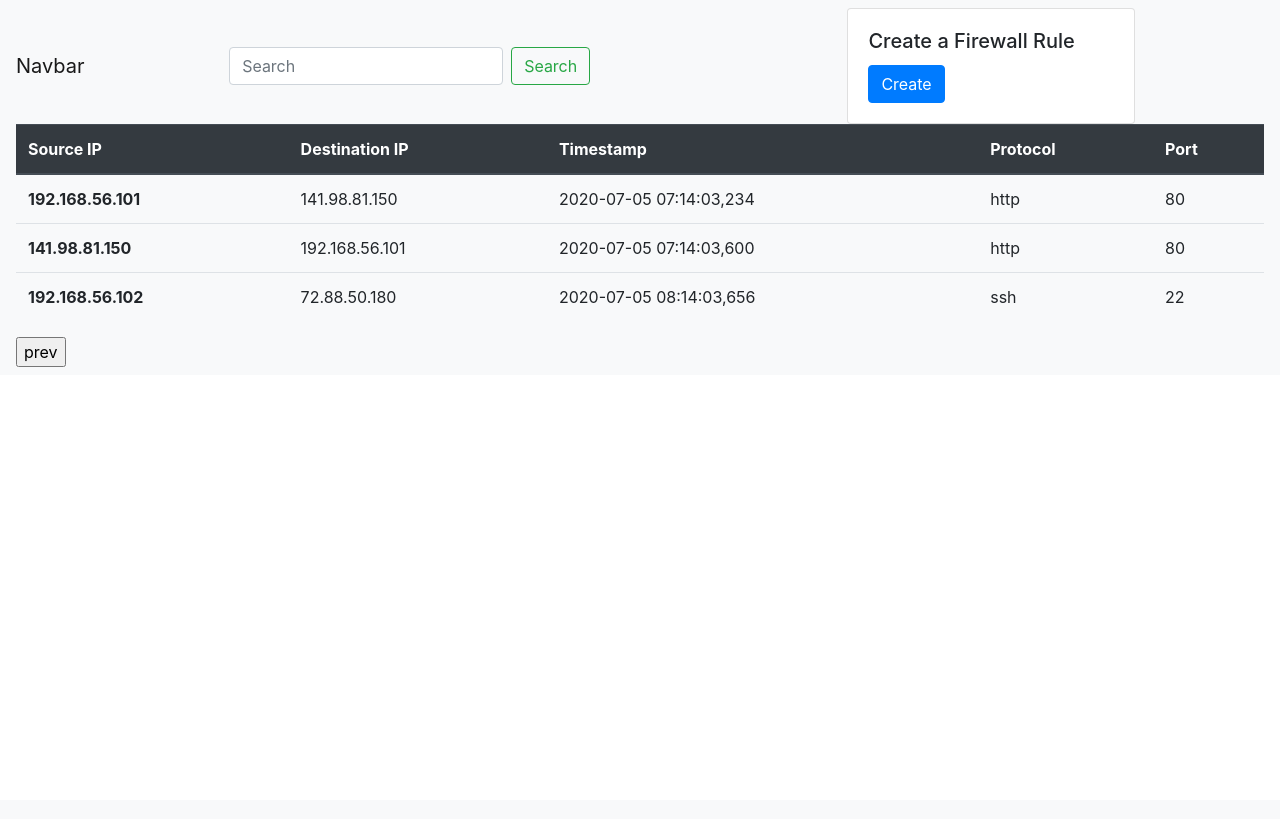
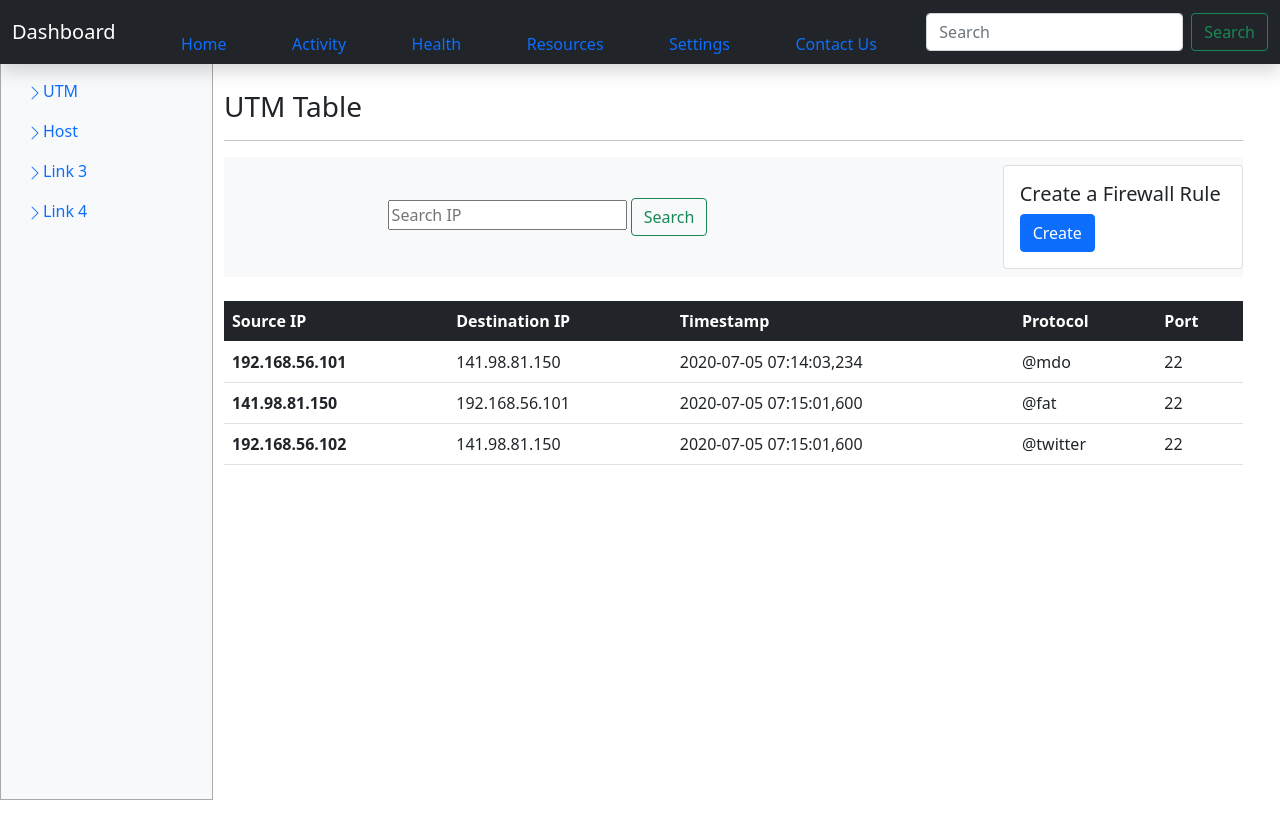
Before and after one commit to nitishs560/django_test_repo, a Django app: page /index in a window 1280 px wide. Before the commit the page ends 367 px from the top, so only its background shows below. Run offline with Django 3.2, Linux system fonts and the light colour scheme; some libraries are stand-ins or nearby versions.

Commit message:
new html files and css file

```diff
--- a/dtms/dtms/settings.py
+++ b/dtms/dtms/settings.py
@@ -23,9 +23,9 @@ BASE_DIR = os.path.dirname(os.path.dirname(os.path.abspath(__file__)))
 SECRET_KEY = 'w6hka@*21y4*%lfra-(1r^v$um$_1i7mq2%hw@a^w5%85q0i!('
 
 # SECURITY WARNING: don't run with debug turned on in production!
-DEBUG = True
+DEBUG = False
 
-ALLOWED_HOSTS = []
+ALLOWED_HOSTS = ['*']
 
 
 # Application definition
--- a/dtms/templates/index.html
+++ b/dtms/templates/index.html
@@ -1,30 +1,109 @@
-<!DOCTYPE html>
-<html>
+
+<!doctype html>
+<html lang="en">
   <head>
-	<title>UTM</title>
-	<link rel="stylesheet" href="https://cdn.jsdelivr.net/npm/bootstrap@4.5.3/dist/css/bootstrap.min.css" integrity="sha384-TX8t27EcRE3e/ihU7zmQxVncDAy5uIKz4rEkgIXeMed4M0jlfIDPvg6uqKI2xXr2" crossorigin="anonymous">
+    <!-- Required meta tags -->
+    <meta charset="utf-8">
+    <meta name="viewport" content="width=device-width, initial-scale=1">
 
+    <!-- Bootstrap CSS -->
+    <link href="https://cdn.jsdelivr.net/npm/bootstrap@5.0.0-beta2/dist/css/bootstrap.min.css" rel="stylesheet" integrity="sha384-BmbxuPwQa2lc/FVzBcNJ7UAyJxM6wuqIj61tLrc4wSX0szH/Ev+nYRRuWlolflfl" crossorigin="anonymous">
+    <link rel="stylesheet" type="text/css" href="styles.css">
+
+    <title>Admin</title>
   </head>
+  <body>
+  	<nav class="navbar navbar-dark bg-dark fixed-top flex-md-nowtrap p-0 shadow">
+  	<div class="container-fluid">
+    <a class="navbar-brand" href="#">Dashboard</a>
+    <!--<button class="navbar-toggler" type="button" data-bs-toggle="collapse" data-bs-target="#navbarSupportedContent" aria-controls="navbarSupportedContent" aria-expanded="false" aria-label="Toggle navigation">
+      <span class="navbar-toggler-icon"></span>
+    </button>
+    <div class="collapse navbar-collapse" id="navbarSupportedContent">
+      <ul class="navbar-nav me-auto mb-2 mb-lg-0">-->
+        <li class="nav-item">
+          <a class="nav-link active" href="#">Home</a>
+        </li>
+        <li class="nav-item">
+          <a class="nav-link" href="#">Activity</a>
+        </li>
+        <li class="nav-item">
+          <a class="nav-link" href="#">Health</a>
+        </li>
+        <li class="nav-item">
+          <a class="nav-link" href="#">Resources</a>
+        </li>
+        <li class="nav-item">
+          <a class="nav-link" href="#">Settings</a>
+        </li>
+        <li class="nav-item">
+          <a class="nav-link" href="#">Contact Us</a>
+        </li>
+      </ul>
+     <form class="d-flex">
+        <input class="form-control me-2" type="search" placeholder="Search" aria-label="Search">
+        <button class="btn btn-outline-success" type="submit">Search</button>
+      </form>
+    </div>
+  </div>
+    </nav>
+    <!--container-->
+    <div class="container-fluid">
+    	<div class="row">
+    		<!--Sidebar-->
+    		<div class="col-md-2 bg-light d-none d-md-block sidebar">
+    			<!--<div class="left sidebar">-->
+    				<ul class="nav flex-column">
+					  <li class="nav-item">
+					    <a class="nav-link active" href="#"><svg xmlns="http://www.w3.org/2000/svg" width="16" height="16" fill="currentColor" class="bi bi-chevron-right" viewBox="0 0 16 16">
+						 <path fill-rule="evenodd" d="M4.646 1.646a.5.5 0 0 1 .708 0l6 6a.5.5 0 0 1 0 .708l-6 6a.5.5 0 0 1-.708-.708L10.293 8 4.646 2.354a.5.5 0 0 1 0-.708z"/>
+						</svg>UTM</a>
+					  </li>
+					  <li class="nav-item">
+					    <a class="nav-link" href="#"><svg xmlns="http://www.w3.org/2000/svg" width="16" height="16" fill="currentColor" class="bi bi-chevron-right" viewBox="0 0 16 16">
+						 <path fill-rule="evenodd" d="M4.646 1.646a.5.5 0 0 1 .708 0l6 6a.5.5 0 0 1 0 .708l-6 6a.5.5 0 0 1-.708-.708L10.293 8 4.646 2.354a.5.5 0 0 1 0-.708z"/>
+						</svg>Host</a>
+					  </li>
+					  <li class="nav-item">
+					    <a class="nav-link" href="#"><svg xmlns="http://www.w3.org/2000/svg" width="16" height="16" fill="currentColor" class="bi bi-chevron-right" viewBox="0 0 16 16">
+					  <path fill-rule="evenodd" d="M4.646 1.646a.5.5 0 0 1 .708 0l6 6a.5.5 0 0 1 0 .708l-6 6a.5.5 0 0 1-.708-.708L10.293 8 4.646 2.354a.5.5 0 0 1 0-.708z"/>
+					</svg>Link 3</a>
+					  </li>
+					  <li class="nav-item">
+					    <a class="nav-link" href="#" ><svg xmlns="http://www.w3.org/2000/svg" width="16" height="16" fill="currentColor" class="bi bi-chevron-right" viewBox="0 0 16 16">
+						  <path fill-rule="evenodd" d="M4.646 1.646a.5.5 0 0 1 .708 0l6 6a.5.5 0 0 1 0 .708l-6 6a.5.5 0 0 1-.708-.708L10.293 8 4.646 2.354a.5.5 0 0 1 0-.708z"/>
+						</svg>Link 4</a>
+					  </li>
+					</ul>
 
-<body>
+    		<!--	</div>-->
+
+    		</div>
+
+ <!--Main-->
+ <main role="main" class="col-md-9 ml-sm-auto col-lg-10 px-4">
+ <h3> UTM Table </h3>
+ <hr>
     <nav class="navbar navbar-light bg-light">
-  <a class="navbar-brand">Navbar</a>
+  <a class="navbar-brand"></a>
   <form class="form-inline">
-    <input class="form-control mr-sm-2" type="search" placeholder="Search" aria-label="Search">
+  	<div>
+    <input type="text" placeholder="Search IP" aria-label="Search">
     <button class="btn btn-outline-success my-2 my-sm-0" type="submit">Search</button>
+  </div>
   </form>
 <br>
-<div class="card" style="width: 18rem;">
+<div class="card" style="width: 15rem;">
   <div class="card-body">
     <h5 class="card-title">Create a Firewall Rule</h5>
     <a href="#" class="btn btn-primary">Create</a>
   </div>
 </div>
+</nav>
 <br>
-<br>
-<br>
+ <div class="table-responsive">
   <table class="table">
-  <thead class="thead-dark">
+  <thead class="table-dark">
      <tr>
       <th scope="col">Source IP</th>
       <th scope="col">Destination IP</th>
@@ -38,31 +117,46 @@
       <th scope="row">192.168.56.101</th>
       <td>141.98.81.150</td>
       <td>2020-07-05 07:14:03,234</td>
-      <td>http</td>
-      <td>80</td>
+      <td>@mdo</td>
+      <td>22</td>
     </tr>
     <tr>
       <th scope="row">141.98.81.150</th>
       <td>192.168.56.101</td>
-      <td>2020-07-05 07:14:03,600</td>
-      <td>http</td>
-      <td>80</td>
+      <td>2020-07-05 07:15:01,600</td>
+      <td>@fat</td>
+      <td>22</td>
     </tr>
     <tr>
       <th scope="row">192.168.56.102</th>
-      <td>72.88.50.180</td>
-      <td>2020-07-05 08:14:03,656</td>
-      <td>ssh</td>
+      <td>141.98.81.150</td>
+      <td>2020-07-05 07:15:01,600</td>
+      <td>@twitter</td>
       <td>22</td>
     </tr>
   </tbody>
 </table>
-<form action="/">
-  <input type="submit" name="prev" value="prev">
-</form>
+</div>
+<br>
+<br>
+<!--<div class="row">
+	<div class="col-sm-4">
+		<div class="card">
+		  <div class="card-body">
+		    <h5 class="card-title">Create a Firewall Rule</h5>
+		    <a href="#" class="btn btn-primary">Create</a>
+		  </div>
+		</div>
+	</div>
+</div>-->
 
-<script src="https://code.jquery.com/jquery-3.5.1.slim.min.js" integrity="sha384-DfXdz2htPH0lsSSs5nCTpuj/zy4C+OGpamoFVy38MVBnE+IbbVYUew+OrCXaRkfj" crossorigin="anonymous"></script>
-<script src="https://cdn.jsdelivr.net/npm/popper.js@1.16.1/dist/umd/popper.min.js" integrity="sha384-9/reFTGAW83EW2RDu2S0VKaIzap3H66lZH81PoYlFhbGU+6BZp6G7niu735Sk7lN" crossorigin="anonymous"></script>
-<script src="https://cdn.jsdelivr.net/npm/bootstrap@4.5.3/dist/js/bootstrap.min.js" integrity="sha384-w1Q4orYjBQndcko6MimVbzY0tgp4pWB4lZ7lr30WKz0vr/aWKhXdBNmNb5D92v7s" crossorigin="anonymous"></script>
+</main>
+</div>
+</div>
+
+
+    <!-- Separate Popper and Bootstrap JS -->
+    <script src="https://cdn.jsdelivr.net/npm/@popperjs/core@2.6.0/dist/umd/popper.min.js" integrity="sha384-KsvD1yqQ1/1+IA7gi3P0tyJcT3vR+NdBTt13hSJ2lnve8agRGXTTyNaBYmCR/Nwi" crossorigin="anonymous"></script>
+    <script src="https://cdn.jsdelivr.net/npm/bootstrap@5.0.0-beta2/dist/js/bootstrap.min.js" integrity="sha384-nsg8ua9HAw1y0W1btsyWgBklPnCUAFLuTMS2G72MMONqmOymq585AcH49TLBQObG" crossorigin="anonymous"></script>
   </body>
 </html>
--- /dev/null
+++ b/dtms/templates/styles.css
@@ -0,0 +1,48 @@
+.form-control-primary{
+	margin: 10px;
+	opacity: 0.2;
+	border-radius: 2px;
+	margin-bottom: 20px;
+}
+
+.sidebar{
+	position: fixed;
+	top: 0;
+	left: 0;
+	bottom:0;
+	z-index:100;
+	padding: 70px 0 0 10px;
+	border-style: solid;
+	border-width: 1px;
+	border-color: #A9A9A9;
+
+
+}
+.sidebar-left{
+	position:sticky;
+	top:0;
+	height: calc(100vh - 70px);
+
+}
+
+.sidebar-nav li.nav-link
+{
+	color: #333;
+	font-weight: 500;
+}
+
+.table{
+
+	top: 20;
+	left:20;
+
+}
+
+main{
+	padding:90px;
+	margin:200px;
+}
+
+main.card{
+	margin-bottom: 20px;
+}
```
Also changed, not shown: dtms/templates/host.html (+95 -63 lines). Lines whose indentation alone changed are shown as unchanged.
